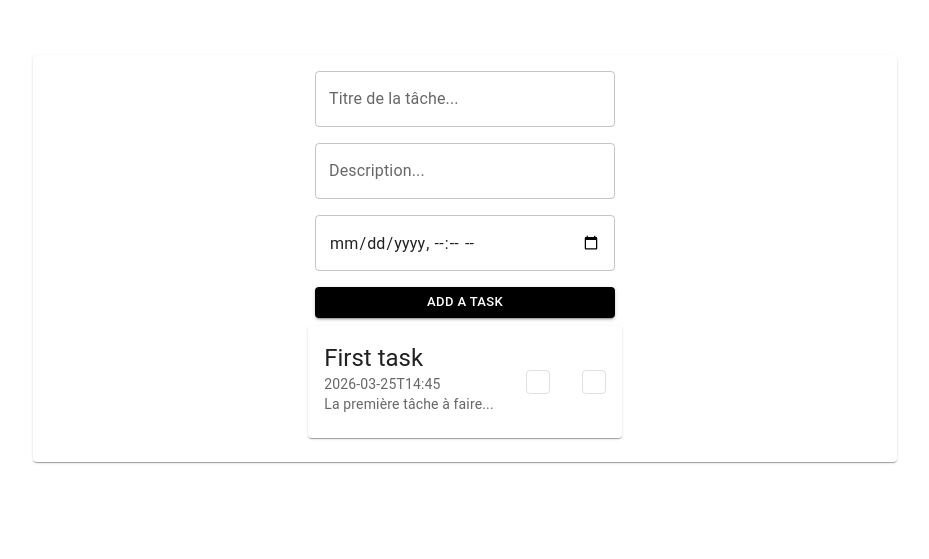
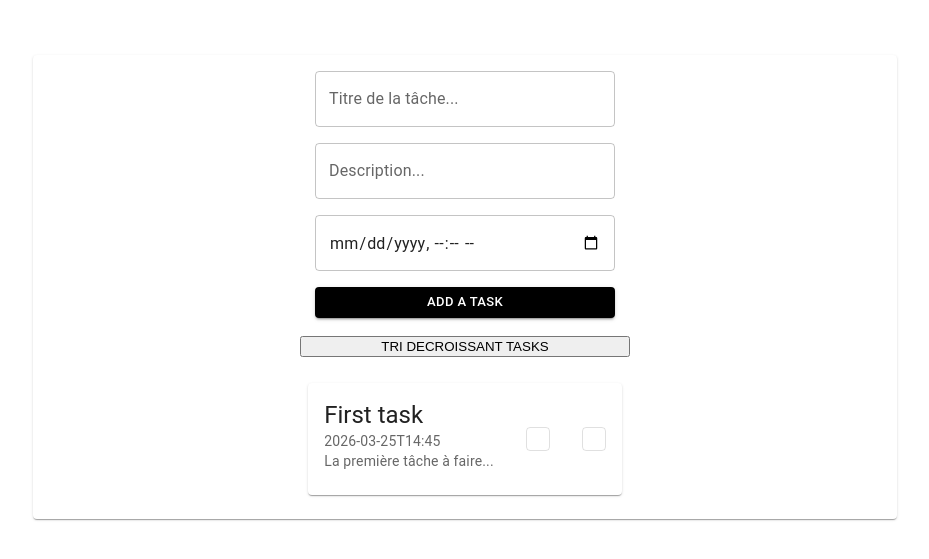
Before and after one commit to NathanaelRasoamanana/TodoList_React_Project, a React (Vite) app: page / in a window 1280 px wide. Shown: the part 145-704 px from the top of the page, without its empty margins (175-1104 px from the left). Built offline with nearby package versions, Linux system fonts and the light colour scheme; some icons are missing.

Commit message:
Ajout d'un systeme de tri

```diff
--- a/src/ui/EditTask.tsx
+++ b/src/ui/EditTask.tsx
@@ -30,6 +30,7 @@ export default function EditTask(){
     };
 
     return(
+
         <Container
           maxWidth="sm" sx={{
           display: "grid",
@@ -37,6 +38,7 @@ export default function EditTask(){
           alignItems: "center"
         }}
         >
+
             <Box
                 component="form"
                 onSubmit={handleSubmit(onSubmit)}
--- a/src/ui/ListTasks.tsx
+++ b/src/ui/ListTasks.tsx
@@ -25,6 +25,14 @@ export default function ListTasks(){
         )
     );};
 
+    const triDecroissant = () => {
+        const sortedTasks = [...tasks].sort(
+            (a, b) => new Date(b.date).getTime() - new Date(a.date).getTime()
+        );
+        setTasks(sortedTasks);
+        console.log(sortedTasks);
+    };
+
     return(
         <>
         <Container
@@ -33,7 +41,12 @@ export default function ListTasks(){
           justifyContent: "center",
           alignItems: "center"
         }}
-        >
+        ><br/>
+
+            <button onClick={triDecroissant}>
+                TRI DECROISSANT TASKS
+            </button><br/>
+
             {tasks.map((task) => (
                 <Card key={task.id}
                     sx={{
```
